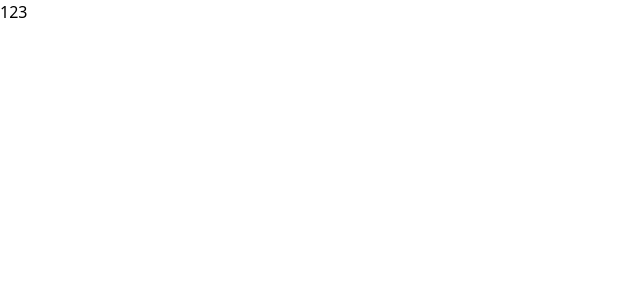
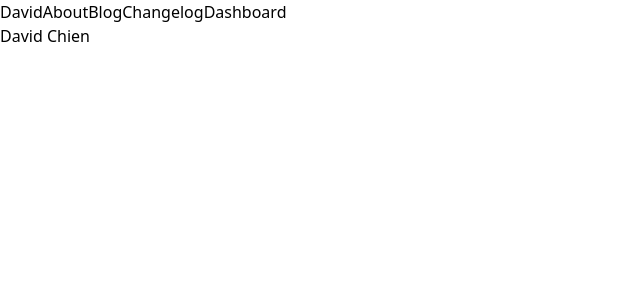
Before and after one commit to f312213213/chiendavid.com, a Next.js app: page / in a window 1280 px wide. Shown: the top 300 px of the page, without its empty margins (0-640 px from the left). Built offline with nearby package versions, Linux system fonts and the light colour scheme.

Commit message:
feat: create headless aside

```diff
--- a/app/changelog/page.tsx
+++ b/app/changelog/page.tsx
@@ -1,7 +1,7 @@
 import type {Metadata} from "next";
 
 export const metadata: Metadata = {
-  title: 'About',
+  title: 'Changelog',
   description: 'Assistant engineer at Lang Live',
 };
 
--- a/app/layout.tsx
+++ b/app/layout.tsx
@@ -1,7 +1,7 @@
 import './globals.css'
 import type {ReactNode} from "react";
-import Head from "next/head";
 import type {Metadata} from "next";
+import Sidebar from "@/components/Sidebar";
 
 
 export const metadata: Metadata = {
@@ -52,13 +52,10 @@ const RootLayout = ({
 }) => {
   return (
     <html lang="en" className="text-black bg-white dark:text-white dark:bg-[#111010] min-h-screen w-full overflow-x-hidden">
-      <Head>
-        <meta
-          property="og:url"
-          content="https://chiendavid.com"
-        />
-      </Head>
-      <body>{children}</body>
+      <body>
+        <Sidebar />
+        {children}
+      </body>
     </html>
   )
 }
--- a/app/page.tsx
+++ b/app/page.tsx
@@ -1,7 +1,9 @@
-export default function Home() {
+const Home = () => {
   return (
     <main>
-      <p className="text-black">123</p>
+      <p>David Chien</p>
     </main>
   )
 }
+
+export default Home
--- /dev/null
+++ b/components/Sidebar/index.tsx
@@ -0,0 +1,15 @@
+import Link from "next/link";
+
+const Sidebar = () => {
+  return (
+    <aside>
+      <Link href="/">David</Link>
+      <Link href="/about">About</Link>
+      <Link href="/blog">Blog</Link>
+      <Link href="/changelog">Changelog</Link>
+      <Link href="/dashboard">Dashboard</Link>
+    </aside>
+  );
+};
+
+export default Sidebar;
```
